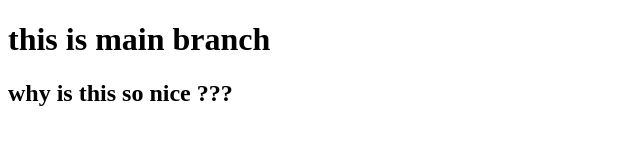
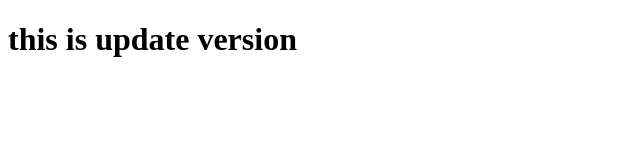
Before and after one commit to MohammadMadkhaneh/TestRepo, a plain HTML site: page index.html in a window 1280 px wide. Shown: the whole page, without its empty margins (0-640 px from the left). Drawn offline with Linux system fonts and the light colour scheme.

Commit message:
This is new version

```diff
--- a/index.html
+++ b/index.html
@@ -8,11 +8,9 @@
 </head>
 <body>
     <h1>
-        this is main branch
+       this is update version
     </h1>
-    <h2>
-        why is this so nice ???
-    </h2>
+
 
 
 </body>
```
